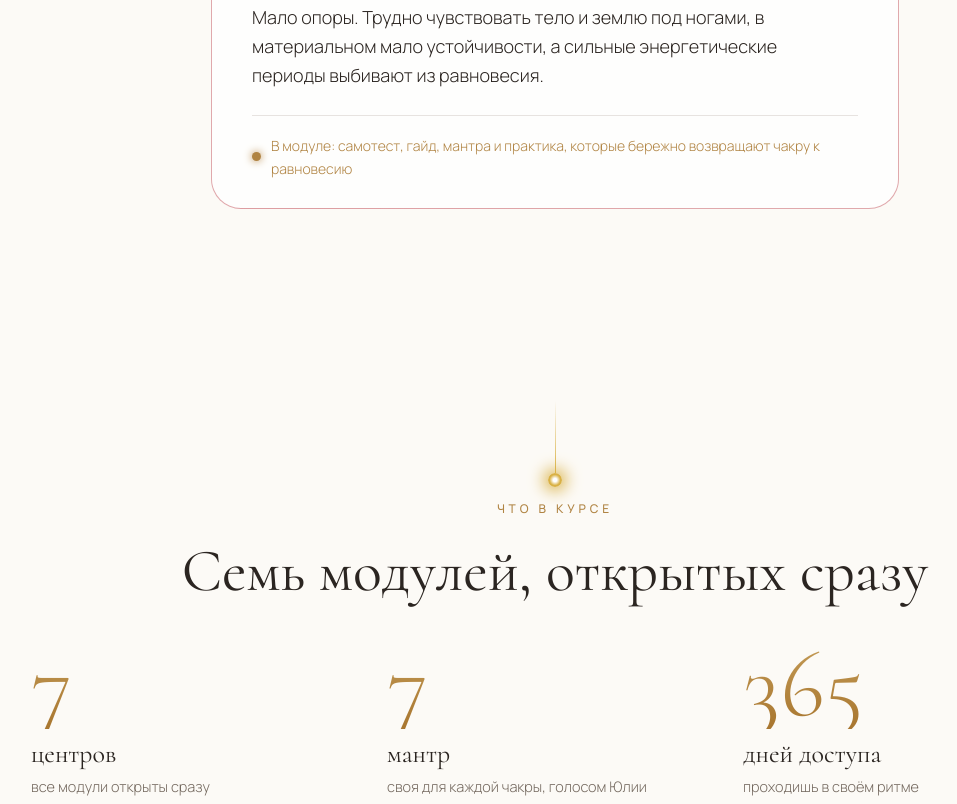
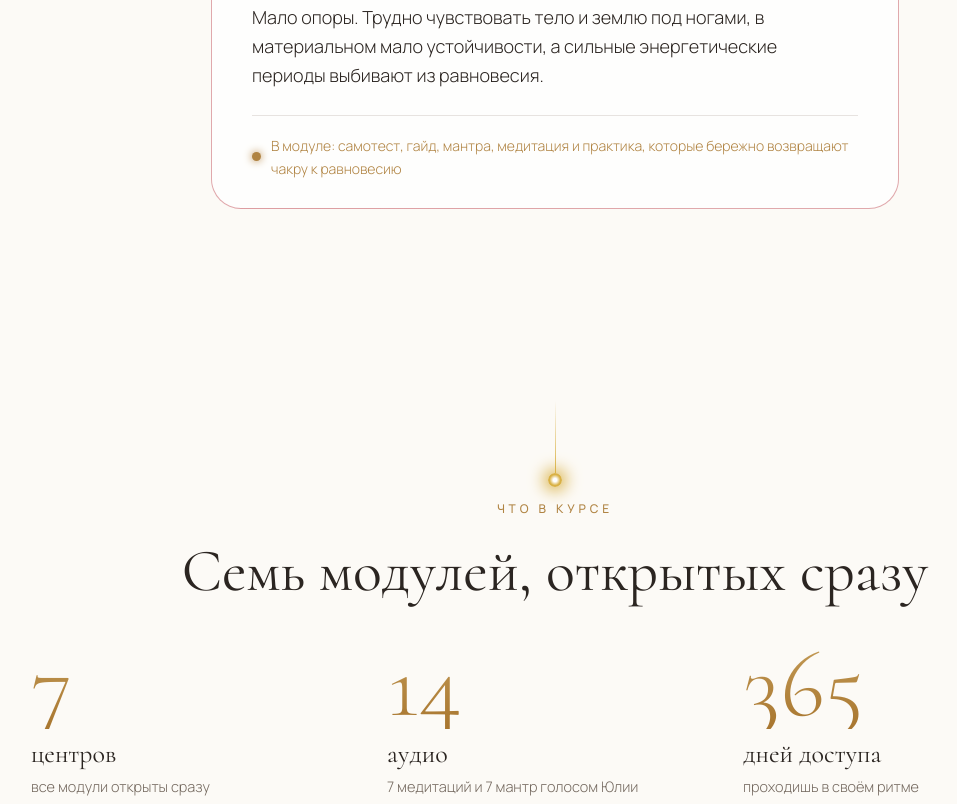
Before and after one commit to romashkagogamoga-afk/os, a plain HTML site: page index.html in a window 1280 px wide. Shown: the part 2356-3160 px from the top of the page, without its empty margins (85-1042 px from the left). Drawn offline with Linux system fonts and the light colour scheme.

Commit message:
Медитации в комплекте: 14 аудио, тексты о медитациях

```diff
--- a/index.html
+++ b/index.html
@@ -74,7 +74,7 @@
       <button id="stHi" aria-pressed="false">Избыток</button>
     </div>
     <p class="ex-text" id="exText" aria-live="polite"></p>
-    <div class="ex-mod"><span class="dots"><i style="--c:var(--gold)"></i></span><span>В модуле: самотест, гайд, мантра и практика, которые бережно возвращают чакру к равновесию</span></div>
+    <div class="ex-mod"><span class="dots"><i style="--c:var(--gold)"></i></span><span>В модуле: самотест, гайд, мантра, медитация и практика, которые бережно возвращают чакру к равновесию</span></div>
   </div>
 </div></section>
 
@@ -83,7 +83,7 @@
   <h2 class="center">Семь модулей, открытых сразу</h2>
   <div class="nums">
     <div class="num"><b>7</b><strong>центров</strong><span>все модули открыты сразу</span></div>
-    <div class="num"><b>7</b><strong>мантр</strong><span>своя для каждой чакры, голосом Юлии</span></div>
+    <div class="num"><b>14</b><strong>аудио</strong><span>7 медитаций и 7 мантр голосом Юлии</span></div>
     <div class="num"><b>365</b><strong>дней доступа</strong><span>проходишь в своём ритме</span></div>
   </div>
 </div></section>
@@ -97,7 +97,7 @@
     <li style="--c:var(--c2)"><span class="ring"></span><div><h3>Рабочая тетрадь</h3><p>Самотест, дневник и мандала: то, что делаешь своими руками.</p></div></li>
     <li style="--c:var(--c3)"><span class="ring"></span><div><h3>Мантра</h3><p>Звук, который настраивает чакру изнутри.</p></div></li>
     <li style="--c:var(--c4)"><span class="ring"></span><div><h3>Тело и дыхание</h3><p>Мудра на видео, дыхание и асана.</p></div></li>
-    <li style="--c:var(--c5)"><span class="ring"></span><div><h3>Медитация</h3><p>Добавится в курс в ближайшее время.</p></div></li>
+    <li style="--c:var(--c5)"><span class="ring"></span><div><h3>Медитация</h3><p>8–10 минут погружения с голосом Юлии.</p></div></li>
     <li style="--c:var(--c6)"><span class="ring"></span><div><h3>Действия в жизни</h3><p>Привычки и решения, которые помогают чакре прийти в баланс.</p></div></li>
     <li style="--c:var(--c7)"><span class="ring"></span><div><h3>Камни и масла</h3><p>Камни и эфирные масла чакры.</p></div></li>
   </ol>
@@ -162,7 +162,7 @@ bar.onclick=function(e){var r=bar.getBoundingClientRect();if(a.duration){a.curre
     <div class="plan main">
       <div class="eyebrow">Курс</div>
       <h3>Ось</h3>
-      <ul><li>7 модулей, все открыты сразу</li><li>7 мантр голосом Юлии. Медитации на каждую чакру добавятся, они войдут в курс без доплаты</li><li>Гайды, самотесты, мудры, дыхание, асаны и рабочие тетради</li><li>Закрытая Telegram-группа, у каждой чакры своя тема</li><li>Проходишь в своём ритме, доступ на год</li></ul>
+      <ul><li>7 модулей, все открыты сразу</li><li>7 медитаций и 7 мантр голосом Юлии</li><li>Гайды, самотесты, мудры, дыхание, асаны и рабочие тетради</li><li>Закрытая Telegram-группа, у каждой чакры своя тема</li><li>Проходишь в своём ритме, доступ на год</li></ul>
       <div class="price"><b>4 900 ₽</b><span>доступ на год, в своём ритме</span></div>
       <a class="btn" href="https://t.me/sova_chakra_bot?start=site">Получить доступ к курсу <span class="arr">→</span></a>
       <div class="addon">
@@ -185,7 +185,7 @@ bar.onclick=function(e){var r=bar.getBoundingClientRect();if(a.duration){a.curre
   <div class="faq">
     <details><summary><i style="--c:var(--c1)"></i>Подойдёт, если я только начинаю?</summary><p>Да. Первый модуль про ось и заземление, с него удобно начать на любом уровне.</p></details>
     <details><summary><i style="--c:var(--c2)"></i>Можно идти не по порядку?</summary><p>Да. Все модули открыты сразу. Мы советуем идти по порядку, начиная с Муладхары, но можно начать с той чакры, которая откликается сейчас.</p></details>
-    <details><summary><i style="--c:var(--c3)"></i>Сколько времени в день?</summary><p>Сколько хочется. Одна чакра — это гайд, самотест, мантра и практика. Обычно 20–30 минут в день.</p></details>
+    <details><summary><i style="--c:var(--c3)"></i>Сколько времени в день?</summary><p>Сколько хочется. Одна чакра — это гайд, самотест, мантра, медитация и практика. Обычно 20–30 минут в день.</p></details>
     <details><summary><i style="--c:var(--c4)"></i>Что если чакра не откликается?</summary><p>Так бывает. Для этого есть личная дистанционная коррекция с Юлией: она посмотрит, где нарушен баланс, и поможет его выровнять.</p></details>
     <details><summary><i style="--c:var(--c5)"></i>Как я получу доступ?</summary><p>Сразу после оплаты придёт ссылка на закрытую Telegram-группу курса: в ней отдельная тема для каждой чакры. Доступ открыт на год.</p></details>
     <details><summary><i style="--c:var(--c7)"></i>Это заменяет врача?</summary><p>Нет. Это духовная практика, а не медицина и не психотерапия.</p></details>
```
